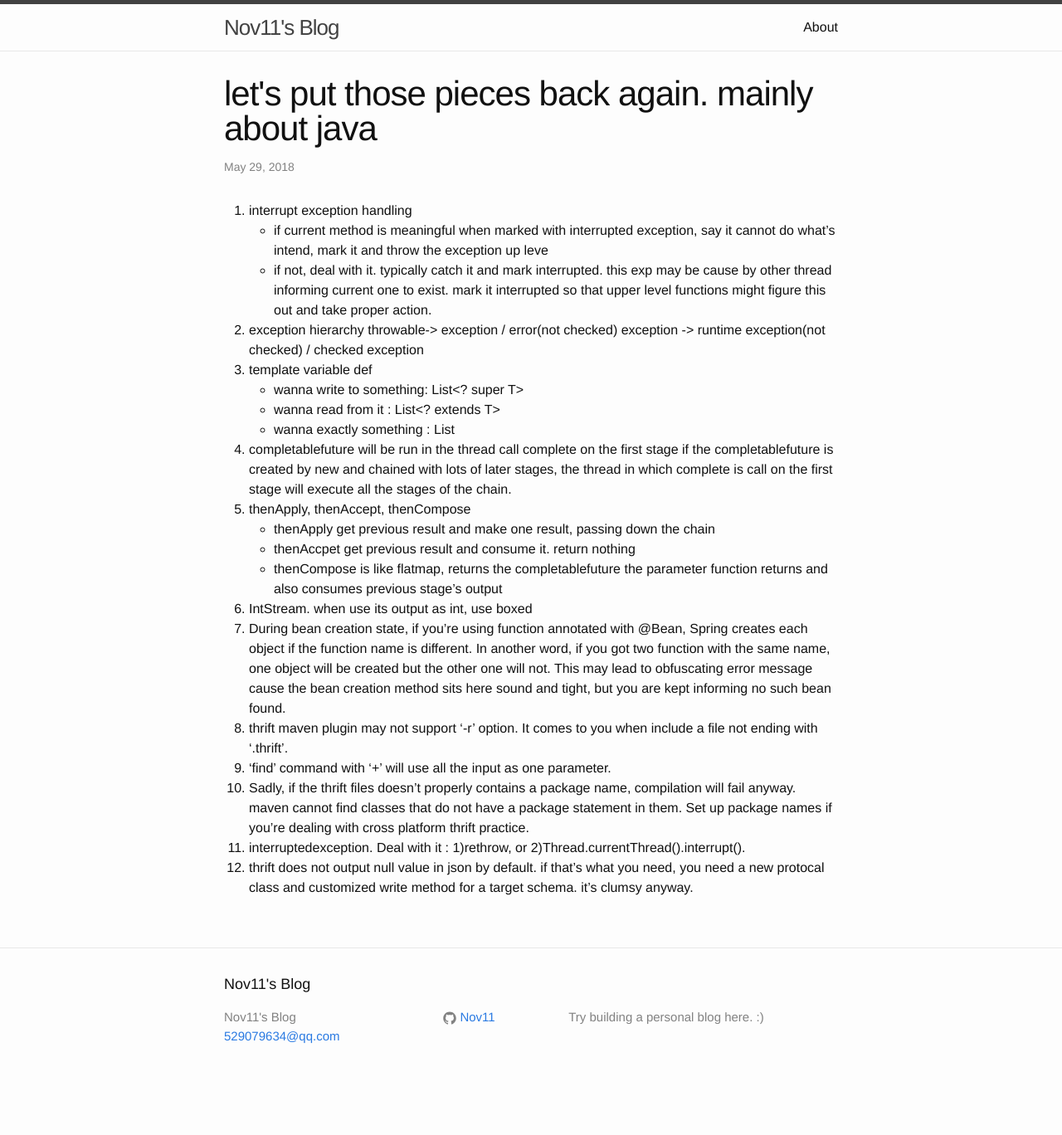
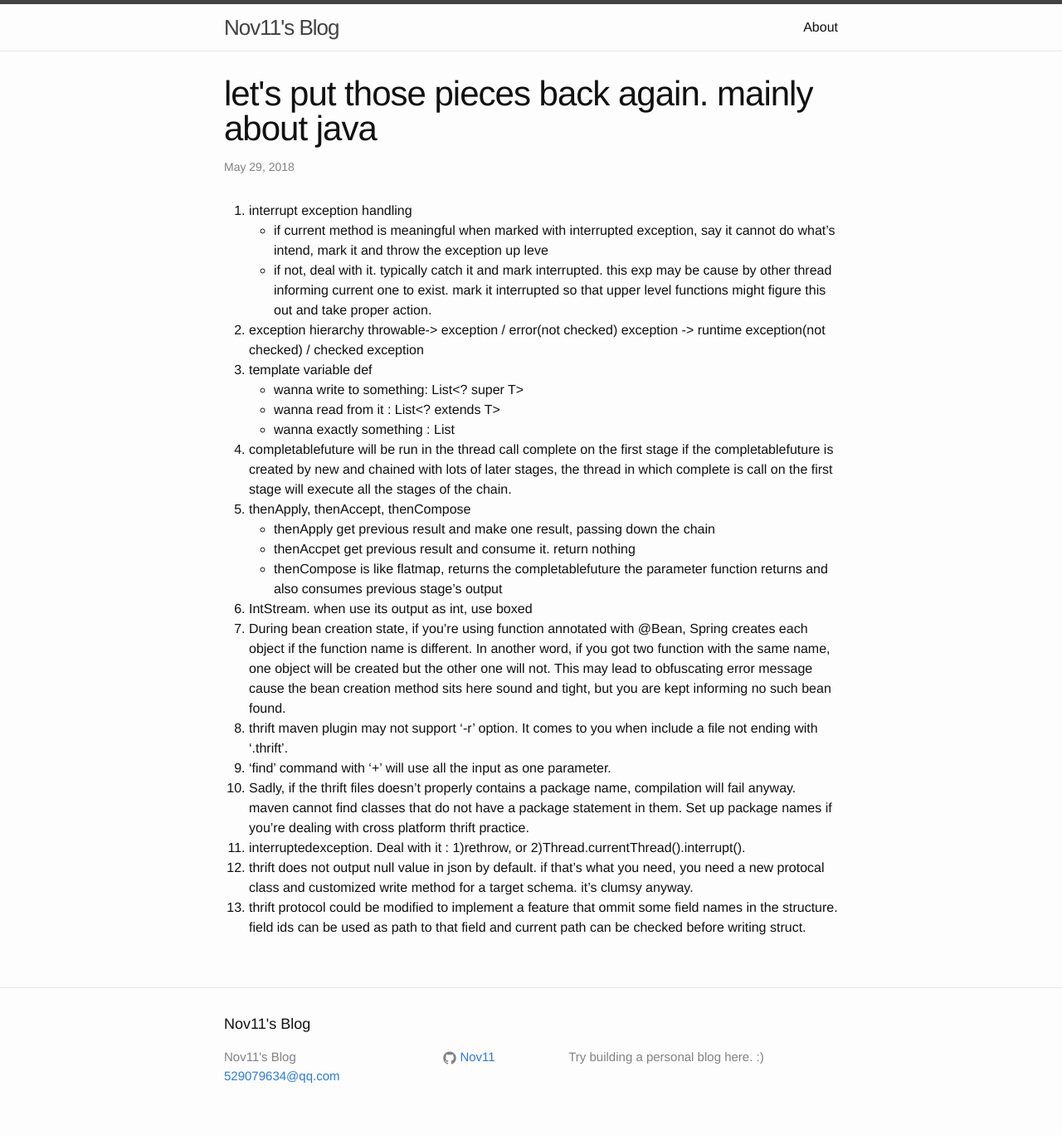
Before and after one commit to Nov11/Nov11.github.io, a Jekyll site: the page built from _posts/2018-06-04-notes-of-miscellaneousness.md, in a window 1280 px wide. Shown: the whole page at 83% size. Built offline with Jekyll 4.4.1, drawn with Linux system fonts in a browser that asks for light colours; before the commit the page ends 1320 px from its top, so only the background shows below that.

Commit message:
Update 2018-06-04-notes-of-miscellaneousness.md

```diff
--- a/_posts/2018-06-04-notes-of-miscellaneousness.md
+++ b/_posts/2018-06-04-notes-of-miscellaneousness.md
@@ -34,6 +34,7 @@
 10. Sadly, if the thrift files doesn't properly contains a package name, compilation will fail anyway. maven cannot find classes that do not have a package statement in them. Set up package names if you're dealing with cross platform thrift practice.
 11. interruptedexception. Deal with it : 1)rethrow, or 2)Thread.currentThread().interrupt().
 12. thrift does not output null value in json by default. if that's what you need, you need a new protocal class and customized write method for a target schema. it's clumsy anyway.
+13. thrift protocol could be modified to implement a feature that ommit some field names in the structure. field ids can be used as path to that field and current path can be checked before writing struct.
 
 [jekyll-docs]: http://jekyllrb.com/docs/home
 [jekyll-gh]:   https://github.com/jekyll/jekyll
```
